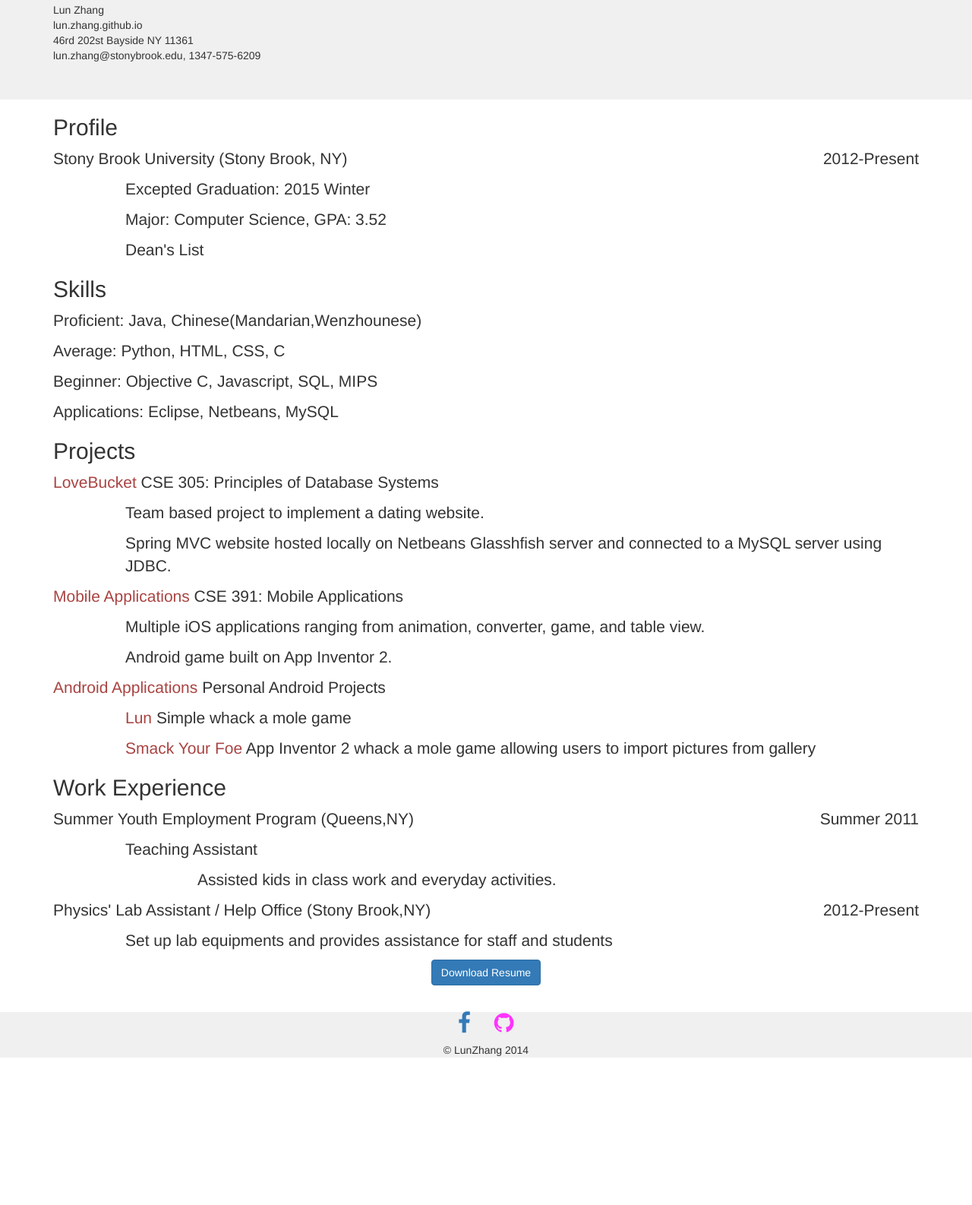
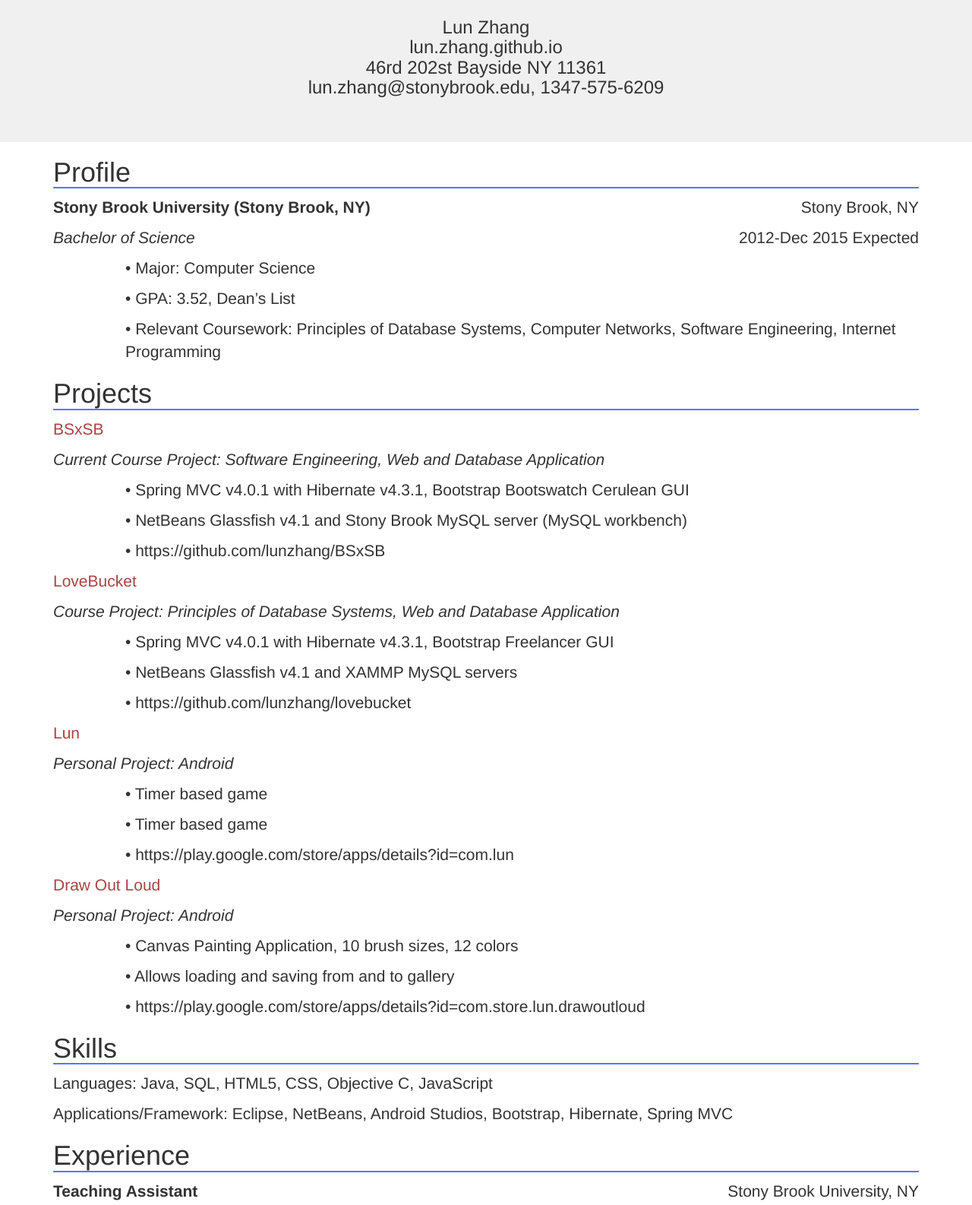
Before and after one commit to lunzhang/ng, a plain HTML site: page resume.html in a window 1280 px wide. Shown: the part 85-1671 px from the top of the page at 76% size. Before the commit the page ends 1477 px from the top, so only its background shows below. Drawn offline with Linux system fonts and the light colour scheme; files that its build step writes are made by us from their sources.

Commit message:
edited resume page

```diff
--- a/resume.html
+++ b/resume.html
@@ -2,41 +2,23 @@
 <html lang="en">
 
     <head>
-
         <meta charset="utf-8">
         <meta http-equiv="X-UA-Compatible" content="IE=edge">
         <meta name="viewport" content="width=device-width, initial-scale=1">
-        <meta name="description" content="">
-        <meta name="author" content="">
-
         <title>Lun Zhang</title>
-
         <!-- Bootstrap Core CSS - Uses Bootswatch Flatly Theme: http://bootswatch.com/flatly/ -->
         <link href="css/bootstrap.min.css" rel="stylesheet">
-
         <!-- Custom CSS -->
-		<link href="css/style.css" rel="stylesheet">
+        <link href="css/style.css" rel="stylesheet">
         <!-- Custom Fonts -->
         <link href="font-awesome/css/font-awesome.min.css" rel="stylesheet" type="text/css">
-        <!-- HTML5 Shim and Respond.js IE8 support of HTML5 elements and media queries -->
-        <!-- WARNING: Respond.js doesn't work if you view the page via file:// -->
-        <!--[if lt IE 9]>
-            <script src="https://oss.maxcdn.com/libs/html5shiv/3.7.0/html5shiv.js"></script>
-            <script src="https://oss.maxcdn.com/libs/respond.js/1.4.2/respond.min.js"></script>
-        <![endif]-->
-
     </head>
 
     <body id="page-top" class="index" >
-
         <!-- Navigation -->
         <div class="navbar navbar-default navbar-fixed-top ">
             <div class="container">
-
                 <a class="navbar-brand" href="index.html">Lun Zhang</a>
-
-                <!-- Brand and toggle get grouped for better mobile display -->
-                <!-- Collect the nav links, forms, and other content for toggling -->
                 <div class="collapse navbar-collapse" id="bs-example-navbar-collapse-1">
                     <ul class="nav navbar-nav navbar-right">
                         <li class="page-scroll">
@@ -44,94 +26,102 @@
                         </li>
                     </ul>
                 </div>
-                <!-- /.navbar-collapse -->
             </div>
-            <!-- /.container-fluid -->
         </div>
 
         <div class="jumbotron" >
             <div class="container">
                 <div class="row">
-                    <div class="col-lg-12">
-                        <div class="intro-text">
-                            <span class="name">Lun Zhang</span>
-                        </div>
-                        <div class="intro-text">
-
-                            <span class="skills">lun.zhang.github.io</span>
-
-                        </div>
-                        <div class="intro-text">
-                            <span class="skills">46rd 202st Bayside NY 11361</span>
-                        </div>
-                        <div class="intro-text">
-                            <span class="skills">lun.zhang@stonybrook.edu, 1347-575-6209</span>
-                        </div>
+                    <div class="col-lg-12 text-center">
+                        <h3>
+                            Lun Zhang
+                            <br>
+                            lun.zhang.github.io
+                            <br>
+                            46rd 202st Bayside NY 11361
+                            <br>
+                            lun.zhang@stonybrook.edu, 1347-575-6209
+                        </h3>
                     </div>
                 </div>
             </div>
         </div>
-        <!-- Portfolio Grid Section -->
-
 
         <div class="container" >
             <div class="row">
                 <div class="col-lg-12">
-                    <h2>Profile</h2>
+                    <h1>Profile</h1>
+                    <p><b>Stony Brook University (Stony Brook, NY)</b> <span style="float:right;">Stony Brook, NY</span>
+                    </p>
+                    <p><i>Bachelor of Science </i> <span style="float:right;">2012-Dec 2015 Expected</span>
+                    </p>
+                    <p  class="col-lg-offset-1">•	Major: Computer Science </p>
+                    <p  class="col-lg-offset-1">•	GPA: 3.52, Dean’s List</p>
+                    <p  class="col-lg-offset-1">•	Relevant Coursework: Principles of Database Systems, Computer Networks, Software Engineering, Internet Programming </p>
+                    <h1>Projects</h1>
+                    <p>
+                        <a class="text-danger"href="https://github.com/lunzhang/BSxSB">BSxSB</a>
+                    </p>
+                    <p>
+                        <i>
+                            Current Course Project: Software Engineering, Web and Database Application</i>
+                    </p>
+                    <p class="col-lg-offset-1">•	Spring MVC v4.0.1 with Hibernate v4.3.1, Bootstrap Bootswatch Cerulean GUI
+                    </p>
+                    <p class="col-lg-offset-1">•	NetBeans Glassfish v4.1 and Stony Brook MySQL server (MySQL workbench)</p>
 
-                    <p>Stony Brook University (Stony Brook, NY) <span style="float:right;"> 2012-Present</span>
+                    <p class="col-lg-offset-1">•	https://github.com/lunzhang/BSxSB</p>
+                    <p><a class="text-danger"href="https://github.com/lunzhang/lovebucket">LoveBucket</a> </p>
+                    <p>
+                        <i>
+                            Course Project: Principles of Database Systems, Web and Database Application</i>
                     </p>
-                    <p  class="col-lg-offset-1">Excepted Graduation: 2015 Winter </p>
-                    <p  class="col-lg-offset-1">Major: Computer Science, GPA: 3.52</p>
-                    <p  class="col-lg-offset-1">Dean's List</p>
-                    <h2>Skills</h2>
-                    <p>Proficient: Java, Chinese(Mandarian,Wenzhounese) </p>
-                    <p>Average: Python, HTML, CSS, C</p>
-                    <p>Beginner: Objective C, Javascript, SQL, MIPS</p>
-                    <p>Applications: Eclipse, Netbeans, MySQL</p>
-                    <h2>Projects</h2>
+                    <p class="col-lg-offset-1">•	Spring MVC v4.0.1 with Hibernate v4.3.1, Bootstrap Freelancer GUI
+                    </p>
+                    <p class="col-lg-offset-1">•	NetBeans Glassfish v4.1 and XAMMP MySQL servers</p>
+                    <p class="col-lg-offset-1">•	https://github.com/lunzhang/lovebucket</p>
+                    <p><a class="text-danger"href="https://play.google.com/store/apps/details?id=com.lun">Lun</a> </p>
                     <p>
-                        <a class="text-danger"href="https://github.com/lunzhang/lovebucket">LoveBucket</a>
-                        CSE 305: Principles of Database Systems
+                        <i>
+                            Personal Project: Android</i>
                     </p>
+                    <p class="col-lg-offset-1">•	Timer based game
+                    </p>
+                    <p class="col-lg-offset-1">•	Timer based game</p>
+                    <p class="col-lg-offset-1">•	https://play.google.com/store/apps/details?id=com.lun</p>
+ <p><a class="text-danger"href="•	https://play.google.com/store/apps/details?id=com.store.lun.drawoutloud">Draw Out Loud</a> </p>
+                    <p>
+                        <i>
+                            Personal Project: Android</i>
+                    </p>
+                    <p class="col-lg-offset-1">•	Canvas Painting Application, 10 brush sizes, 12 colors
+                    </p>
+                    <p class="col-lg-offset-1">•	Allows loading and saving from and to gallery</p>
+                    <p class="col-lg-offset-1">•	https://play.google.com/store/apps/details?id=com.store.lun.drawoutloud</p>
 
-                    <p class="col-lg-offset-1">Team based project to implement a dating website.
+                    <h1>Skills</h1>
+                    <p>Languages: Java, SQL, HTML5, CSS, Objective C, JavaScript</p>
+                    <p>Applications/Framework: Eclipse, NetBeans, Android Studios, Bootstrap, Hibernate, Spring MVC</p>
 
-                    </p>
-                    <p class="col-lg-offset-1"> Spring MVC website hosted locally on Netbeans Glasshfish server and connected to a MySQL server using JDBC.</p>
-                    <p>
-                        <a class="text-danger"href="http://www.mm.cs.stonybrook.edu/~108598933/Lun/PencilDesign.html">Mobile Applications</a>
-                        CSE 391: Mobile Applications
-                    </p>
-                    <p class="col-lg-offset-1">Multiple iOS applications ranging from animation, converter, game, and table view.  </p>
-                    <p class="col-lg-offset-1"> Android game built on App Inventor 2.</p>
-
-                    <p>
-                        <a class="text-danger"href="https://play.google.com/store/apps/developer?id=Lun+Zhang">Android Applications</a>
-                        Personal Android Projects
-                    </p>
-
-                    <p class="col-lg-offset-1"> <a class="text-danger"href="https://play.google.com/store/apps/details?id=com.lun">Lun </a>Simple whack a mole game</p>
-                    <p class="col-lg-offset-1"> <a class="text-danger"href="https://play.google.com/store/apps/details?id=appinventor.ai_lun_zhang.SmashYourFace">Smack Your Foe </a>App Inventor 2 whack a mole game allowing users to import pictures from gallery</p>
-                    <h2>Work Experience</h2>
-                    <p>Summer Youth Employment Program (Queens,NY) <span style="float:right">Summer 2011</span></p>
-                    <p  class="col-lg-offset-1">Teaching Assistant</p>
-                    <p  class="col-lg-offset-2">Assisted kids in class work and everyday activities.</p>
-                    <p>Physics' Lab Assistant / Help Office (Stony Brook,NY)<span style="float:right">2012-Present</span></p>
-                    <p  class="col-lg-offset-1">Set up lab equipments and provides assistance for staff and students</p>
-                    <p style="text-align:center;"> <a class="btn btn-primary"href="Lun.Zhang.Resume.pdf">Download Resume</a>	</p>		</div>
+                    <h1>Experience</h1>
+                    <p><b>Teaching Assistant</b><span style="float:right">Stony Brook University, NY</span></p>
+					           <p><i>Computer Science 1 (CSE 114)</i>	<span style="float:right">	Jan 2015-Present</span></p>
+                    <p  class="col-lg-offset-1">•	Help students with Java lab assignments</p>
+					<p><b>Physics Lab Assistant / Help Office</b><span style="float:right">Stony Brook University, NY</span></p>
+					           <p><i>Stony Brook Physics Department</i>	<span style="float:right">	2012-Present</span></p>
+                    <p  class="col-lg-offset-1">•	Set up equipment for Physics Labs</p>
+     <p  class="col-lg-offset-1">•	Provided assistance to students and staff</p>
+	   <p style="text-align:center;"> <a class="btn btn-primary"href="Lun.Zhang.Resume.pdf">Download Resume</a>	</p>
+					</div>
             </div>
         </div>
 
-
-
         <!-- Contact Section -->
         <!-- Footer -->
-      <footer class="text-center">
-            <div class="footer-above">
+        <footer class="text-center">
                 <div class="container">
                     <div class="row">
-                        <div class="col-md-offset-4 col-md-4">
+                        <div class="col-md-offset-4 col-md-4" style="margin-top:5px;">
                             <ul class="list-inline">
                                 <li>
                                     <a href="https://www.facebook.com/lun.zhang.12" class="btn-social btn-outline"><i class="fa fa-fw fa-facebook"></i></a>
@@ -143,7 +133,6 @@
                         </div>
                     </div>
                 </div>
-            </div>
             <div class="footer-below">
                 <div class="container">
                     <div class="row">
```
Also changed, not shown: index.html (+0 -8 lines).
